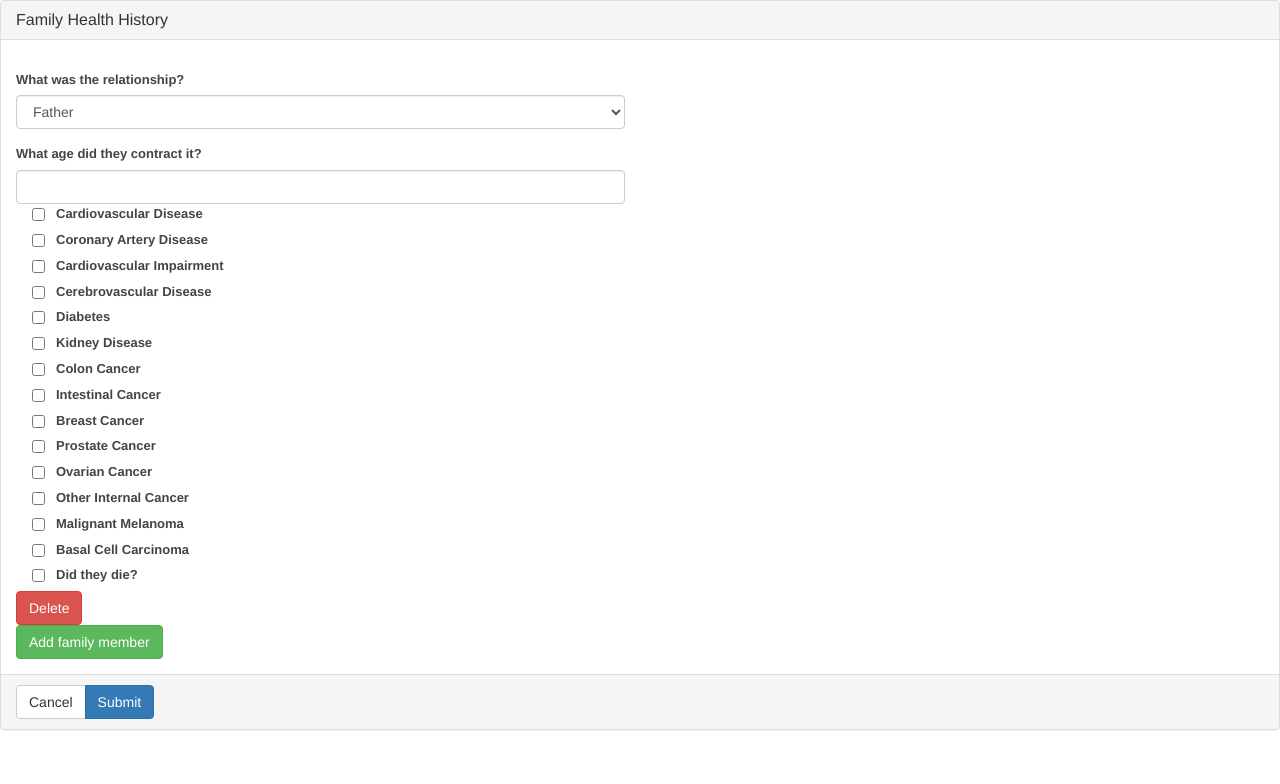
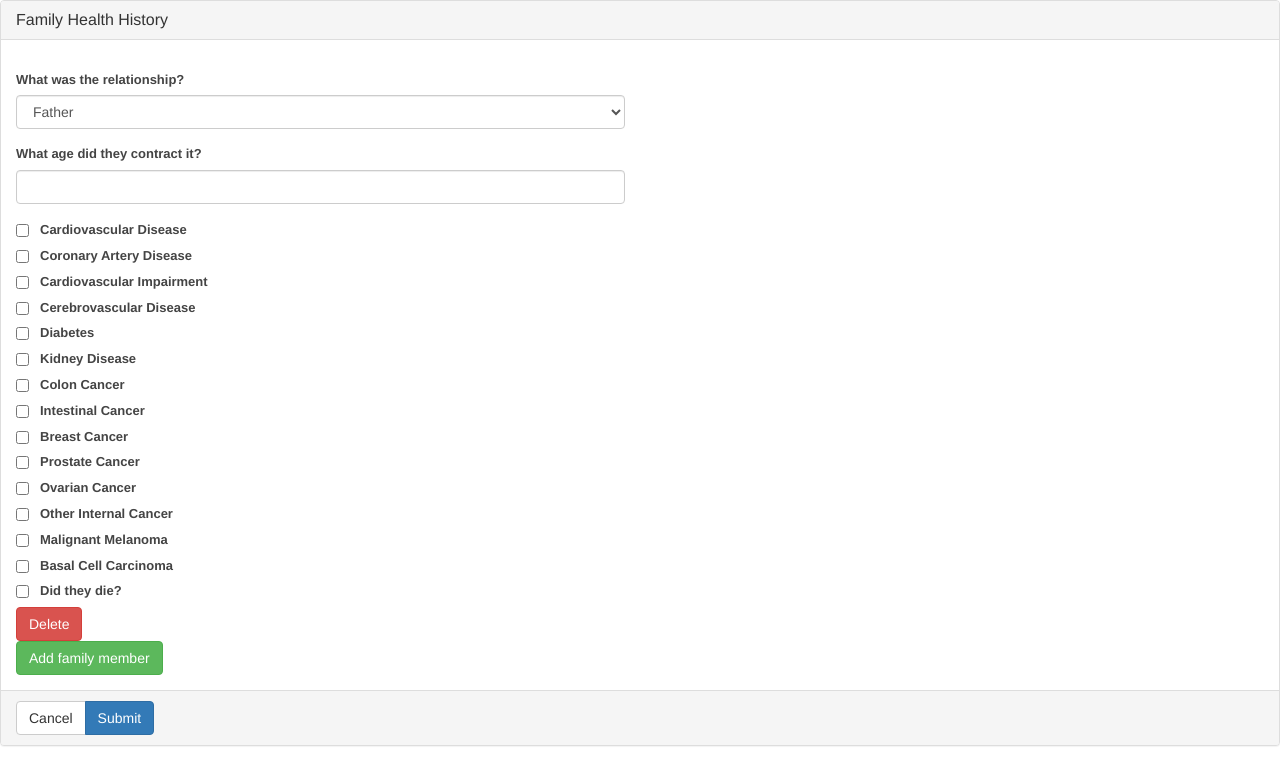
Before and after one commit to austinsamsel/better-forms, a website: page index.html in a window 1280 px wide. Drawn offline with nearby package versions, Linux system fonts and the light colour scheme.

Commit message:
rm col width from labels so no accidental clicking on right side of page

```diff
--- a/index.html
+++ b/index.html
@@ -71,11 +71,11 @@
                     </div>
                   </div>
                 </div>
-                <div class="col-lg-12">
+                <div class="col-lg-12 pad-top-1spc">
                   <div class="col-md-12">
                     <div class="checkbox-row form-input row">
                       <div>
-                        <label class="col-xs-12 pad-left-space" for="365">Cardiovascular
+                        <label class="pad-left-space" for="365">Cardiovascular
                         Disease</label>
                         <div class="input push-chk-bx-l">
                           <input id="365" name=
@@ -88,7 +88,7 @@
                   <div class="col-md-12">
                     <div class="checkbox-row form-input row">
                       <div>
-                        <label class="col-xs-12 pad-left-space" for="366">Coronary Artery
+                        <label class="pad-left-space" for="366">Coronary Artery
                         Disease</label>
                         <div class="input push-chk-bx-l">
                           <input id="366" name=
@@ -101,7 +101,7 @@
                   <div class="col-md-12">
                     <div class="checkbox-row form-input row">
                       <div>
-                        <label class="col-xs-12 pad-left-space" for="367">Cardiovascular
+                        <label class="pad-left-space" for="367">Cardiovascular
                         Impairment</label>
                         <div class="input push-chk-bx-l">
                           <input id="367" name=
@@ -114,7 +114,7 @@
                   <div class="col-md-12">
                     <div class="checkbox-row form-input row">
                       <div>
-                        <label class="col-xs-12 pad-left-space" for="368">Cerebrovascular
+                        <label class="pad-left-space" for="368">Cerebrovascular
                         Disease</label>
                         <div class="input push-chk-bx-l">
                           <input id="368" name=
@@ -127,7 +127,7 @@
                   <div class="col-md-12">
                     <div class="checkbox-row form-input row">
                       <div>
-                        <label class="col-xs-12 pad-left-space" for="369">Diabetes</label>
+                        <label class="pad-left-space" for="369">Diabetes</label>
                         <div class="input push-chk-bx-l">
                           <input id="369" name="familyMembers[0].diabetes" type=
                           "checkbox"><span class="help-block"></span>
@@ -138,7 +138,7 @@
                   <div class="col-md-12">
                     <div class="checkbox-row form-input row">
                       <div>
-                        <label class="col-xs-12 pad-left-space" for="370">Kidney Disease</label>
+                        <label class="pad-left-space" for="370">Kidney Disease</label>
                         <div class="input push-chk-bx-l">
                           <input id="370" name="familyMembers[0].kidneyDisease"
                           type="checkbox"><span class="help-block"></span>
@@ -149,7 +149,7 @@
                   <div class="col-md-12">
                     <div class="checkbox-row form-input row">
                       <div>
-                        <label class="col-xs-12 pad-left-space" for="371">Colon Cancer</label>
+                        <label class="pad-left-space" for="371">Colon Cancer</label>
                         <div class="input push-chk-bx-l">
                           <input id="371" name="familyMembers[0].colonCancer"
                           type="checkbox"><span class="help-block"></span>
@@ -160,7 +160,7 @@
                   <div class="col-md-12">
                     <div class="checkbox-row form-input row">
                       <div>
-                        <label class="col-xs-12 pad-left-space" for="372">Intestinal
+                        <label class="pad-left-space" for="372">Intestinal
                         Cancer</label>
                         <div class="input push-chk-bx-l">
                           <input id="372" name=
@@ -173,7 +173,7 @@
                   <div class="col-md-12">
                     <div class="checkbox-row form-input row">
                       <div>
-                        <label class="col-xs-12 pad-left-space" for="373">Breast Cancer</label>
+                        <label class="pad-left-space" for="373">Breast Cancer</label>
                         <div class="input push-chk-bx-l">
                           <input id="373" name="familyMembers[0].breastCancer"
                           type="checkbox"><span class="help-block"></span>
@@ -184,7 +184,7 @@
                   <div class="col-md-12">
                     <div class="checkbox-row form-input row">
                       <div>
-                        <label class="col-xs-12 pad-left-space" for="374">Prostate Cancer</label>
+                        <label class="pad-left-space" for="374">Prostate Cancer</label>
                         <div class="input push-chk-bx-l">
                           <input id="374" name="familyMembers[0].prostateCancer"
                           type="checkbox"><span class="help-block"></span>
@@ -195,7 +195,7 @@
                   <div class="col-md-12">
                     <div class="checkbox-row form-input row">
                       <div>
-                        <label class="col-xs-12 pad-left-space" for="375">Ovarian Cancer</label>
+                        <label class="pad-left-space" for="375">Ovarian Cancer</label>
                         <div class="input push-chk-bx-l">
                           <input id="375" name="familyMembers[0].ovarianCancer"
                           type="checkbox"><span class="help-block"></span>
@@ -206,7 +206,7 @@
                   <div class="col-md-12">
                     <div class="checkbox-row form-input row">
                       <div>
-                        <label class="col-xs-12 pad-left-space" for="376">Other Internal
+                        <label class="pad-left-space" for="376">Other Internal
                         Cancer</label>
                         <div class="input push-chk-bx-l">
                           <input id="376" name=
@@ -219,7 +219,7 @@
                   <div class="col-md-12">
                     <div class="checkbox-row form-input row">
                       <div>
-                        <label class="col-xs-12 pad-left-space" for="377">Malignant
+                        <label class="pad-left-space" for="377">Malignant
                         Melanoma</label>
                         <div class="input push-chk-bx-l">
                           <input id="377" name=
@@ -232,7 +232,7 @@
                   <div class="col-md-12">
                     <div class="checkbox-row form-input row">
                       <div>
-                        <label class="col-xs-12 pad-left-space" for="378">Basal Cell
+                        <label class="pad-left-space" for="378">Basal Cell
                         Carcinoma</label>
                         <div class="input push-chk-bx-l">
                           <input id="378" name=
@@ -245,7 +245,7 @@
                   <div class="col-md-12">
                     <div class="checkbox-row form-input row">
                       <div>
-                        <label class="col-xs-12 pad-left-space" for="379">Did they die?</label>
+                        <label class="pad-left-space" for="379">Did they die?</label>
                         <div class="input push-chk-bx-l">
                           <input id="379" name="familyMembers[0].diedFromDisease"
                           type="checkbox"><span class="help-block"></span>
--- a/src/scss/partials/_main.scss
+++ b/src/scss/partials/_main.scss
@@ -1,8 +1,11 @@
 .push-chk-bx-l{
   position:absolute;
   top:0;
-  left:1rem;
+  left:0rem;
 }
 .pad-left-space{
-  padding-left:2.5rem;
+  padding-left:1.5rem;
 }
+.pad-top-1spc{
+  padding-top:1rem;
+}
```
Also changed, not shown: assets/css/style.css, assets/css/style.min.css.
